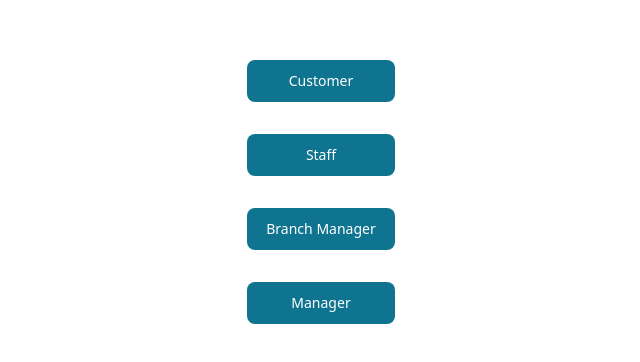
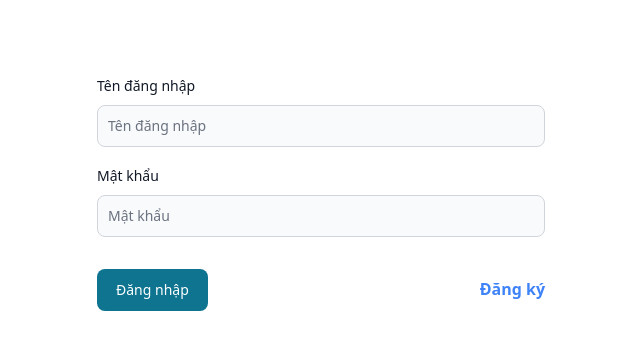
Before and after one commit to trandacthanhtrungvd/pos, a React (Vite) app: page / in a window 1280 px wide. Shown: the part 208-570 px from the top of the page, without its empty margins (319-959 px from the left). Built offline with nearby package versions, Linux system fonts and the light colour scheme; no server answers.

Commit message:
Add Login feature and some minor changes

```diff
--- a/src/components/Card/RoomCard.jsx
+++ b/src/components/Card/RoomCard.jsx
@@ -1,18 +1,14 @@
 import { Card } from "flowbite-react";
-import React, { useEffect, useState } from "react";
+import React from "react";
 import { NavLink } from "react-router-dom";
 
 const RoomCard = ({ id, type }) => {
-  const [typeText, setTypeText] = useState("");
-  useEffect(() => {
-    if (type == "1") {
-      setTypeText("Phòng nhỏ");
-    } else if (type == "2") {
-      setTypeText("Phòng vừa");
-    } else if (type == "3") {
-      setTypeText("Phòng lớn");
-    }
-  }, []);
+  const typeText = {
+    0: "Phòng chung",
+    1: "Phòng nhỏ",
+    2: "Phòng vừa",
+    3: "Phòng lớn",
+  };
 
   return (
     <Card className="max-w-sm" imgSrc="/img/rooms/1.jpg" imgAlt="Room Image">
@@ -20,7 +16,7 @@ const RoomCard = ({ id, type }) => {
         Phòng {id}
       </h5>
       <div className="font-normal text-gray-700 dark:text-gray-400">
-        {typeText}
+        {typeText[type]}
       </div>
       <NavLink
         to={`${id}`}
--- /dev/null
+++ b/src/context/AuthContext.jsx
@@ -0,0 +1,60 @@
+import axios from "axios";
+import { useState, createContext } from "react";
+import { useNavigate } from "react-router-dom";
+
+const AuthContext = createContext();
+
+const AuthProvider = ({ children }) => {
+  const navigate = useNavigate();
+
+  const [user, setUser] = useState({
+    user_id: "",
+    username: "",
+    role: "",
+    accessToken: "",
+  });
+
+  const [errorMsg, setErrorMsg] = useState("");
+
+  const login = (user_id, password) => {
+    axios
+      .post("http://localhost:8080/auth/login", {
+        User_ID: user_id,
+        Password: password,
+      })
+      .then((response) => {
+        let u = response.data.data.user;
+        setUser({
+          user_id: u.User_ID,
+          username: u.Username,
+          role: u.Role,
+          accessToken: response.data.data.accessToken,
+        });
+
+        if (u.Role === "Customer") {
+          navigate("/customer");
+        } else if (u.Role === "Manager") {
+          navigate("/branchmgr");
+        }
+      })
+      .catch((error) => {
+        setErrorMsg(error.response.data.message);
+      });
+  };
+
+  const logout = () => {
+    setUser({
+      user_id: "",
+      username: "",
+      role: "",
+    });
+  };
+
+  return (
+    <AuthContext.Provider value={{ user, setUser, login, logout, errorMsg }}>
+      {children}
+    </AuthContext.Provider>
+  );
+};
+
+export { AuthContext, AuthProvider };
--- a/src/context/MenuContext.jsx
+++ b/src/context/MenuContext.jsx
@@ -35,7 +35,6 @@ function MenuProvider({ children }) {
           type: room.Room_type_ID,
           price: room.Cost
         })));
-        console.log(res.data);
       })
       .catch((error) => console.log(error));
   }, []);
--- a/src/main.jsx
+++ b/src/main.jsx
@@ -4,13 +4,16 @@ import "./index.css";
 import App from "@routes/app/App";
 import { BrowserRouter } from "react-router-dom";
 import { MenuProvider } from "@context/MenuContext";
+import { AuthProvider } from "@context/AuthContext";
 
 ReactDOM.createRoot(document.getElementById("root")).render(
   <React.StrictMode>
-    <MenuProvider>
-      <BrowserRouter>
-        <App />
-      </BrowserRouter>
-    </MenuProvider>
+    <BrowserRouter>
+      <AuthProvider>
+        <MenuProvider>
+          <App />
+        </MenuProvider>
+      </AuthProvider>
+    </BrowserRouter>
   </React.StrictMode>,
 );
--- a/src/routes/login/LoginPage.jsx
+++ b/src/routes/login/LoginPage.jsx
@@ -1,22 +1,66 @@
-import { Button } from "flowbite-react";
-import React from "react";
+import { AuthContext } from "@context/AuthContext";
+import { Button, Label, TextInput } from "flowbite-react";
+import React, { useContext, useState } from "react";
 import { NavLink } from "react-router-dom";
 
 const LoginPage = () => {
+  const authData = useContext(AuthContext);
+  const { login, errorMsg } = authData;
+
+  const [loginData, setLoginData] = useState({
+    username: "",
+    password: "",
+  });
+
   return (
-    <div className="mx-auto my-auto flex h-dvh max-w-fit flex-col justify-center gap-8">
-      <Button as={NavLink} to="customer">
-        Customer
-      </Button>
-      <Button as={NavLink} to="staff">
-        Staff
-      </Button>
-      <Button as={NavLink} to="branchmgr">
-        Branch Manager
-      </Button>
-      <Button as={NavLink} to="manager">
-        Manager
-      </Button>
+    <div className="mx-auto my-auto flex h-dvh max-w-md flex-col justify-center gap-4">
+      <div>
+        <div className="mb-2 block">
+          <Label htmlFor="username" value="Tên đăng nhập" />
+        </div>
+        <TextInput
+          id="username"
+          type="text"
+          placeholder="Tên đăng nhập"
+          required
+          onChange={(event) => {
+            setLoginData((prev) => ({
+              ...prev,
+              username: event.target.value,
+            }));
+          }}
+        />
+      </div>
+      <div>
+        <div className="mb-2 block">
+          <Label htmlFor="password" value="Mật khẩu" />
+        </div>
+        <TextInput
+          id="password"
+          type="password"
+          placeholder="Mật khẩu"
+          required
+          onChange={(event) => {
+            setLoginData((prev) => ({
+              ...prev,
+              password: event.target.value,
+            }));
+          }}
+        />
+      </div>
+      <div className="flex items-center gap-2 font-semibold text-red-500">
+        {errorMsg}
+      </div>
+      <div className="flex items-baseline justify-between">
+        <Button
+          onClick={() => {
+            login(loginData.username, loginData.password);
+          }}
+        >
+          Đăng nhập
+        </Button>
+        <NavLink className="text-blue-500 font-semibold" to={"/register"}>Đăng ký</NavLink>
+      </div>
     </div>
   );
 };
```
